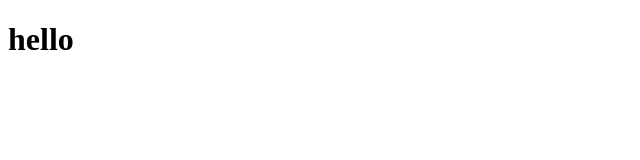
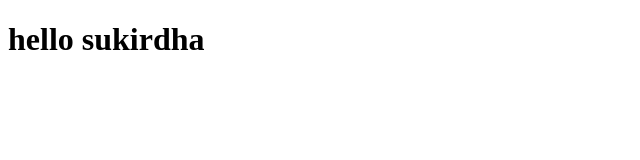
Before and after one commit to SUKIRDHA/example, a plain HTML site: page index.html in a window 1280 px wide. Shown: the whole page, without its empty margins (0-640 px from the left). Drawn offline with Linux system fonts and the light colour scheme.

```diff
--- a/index.html
+++ b/index.html
@@ -5,7 +5,7 @@
         <meta name="viewport" content="width,initial-scale=1.0">
         <title>example</title>
         <body>
-            <h1>hello</h1>
+            <h1>hello sukirdha</h1>
         </body>
     </head>
 </html>
```
